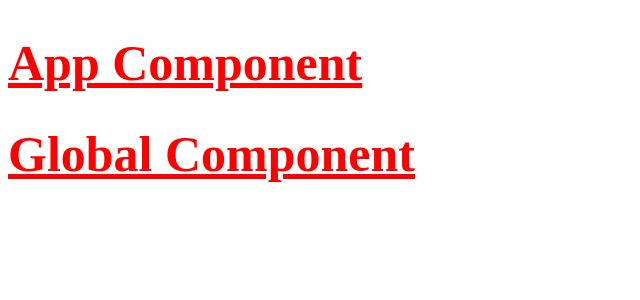
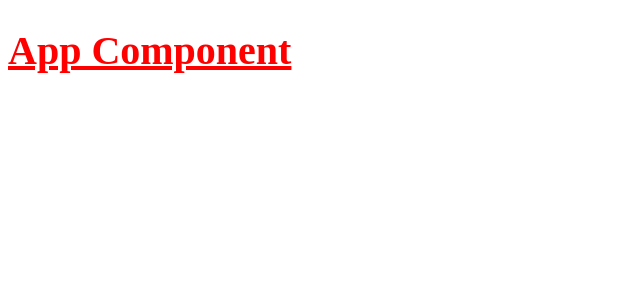
Before and after one commit to Limlim0208/ReactStudy, a React (Vite) app: page / in a window 1280 px wide. Shown: the top 300 px of the page, without its empty margins (0-640 px from the left). Built offline with nearby package versions, Linux system fonts and the light colour scheme.

Commit message:
08-03: 실습 코드

```diff
--- a/package.json
+++ b/package.json
@@ -10,6 +10,7 @@
     "preview": "vite preview"
   },
   "dependencies": {
+    "classnames": "^2.5.1",
     "react": "^19.2.4",
     "react-dom": "^19.2.4",
     "uuid": "^13.0.0"
--- a/src/App.css
+++ b/src/App.module.css
@@ -1,5 +1,5 @@
 .title {
     color: red;
     text-decoration: underline;
-    font-size: 50px;
+    font-size: 40px;
 }
--- a/src/App.tsx
+++ b/src/App.tsx
@@ -1,11 +1,9 @@
-import "./App.css";
-import Global from "./components/Global";
+import styles from "./App.module.css";
 
 export default function App() {
     return (
         <>
-            <h1 className="title">App Component</h1>
-            <Global />
+            <h1 className={styles.title}>App Component</h1>
         </>
     );
 }
```
Also changed, not shown: 1 other file (tests, documents, lock files or other folders).
